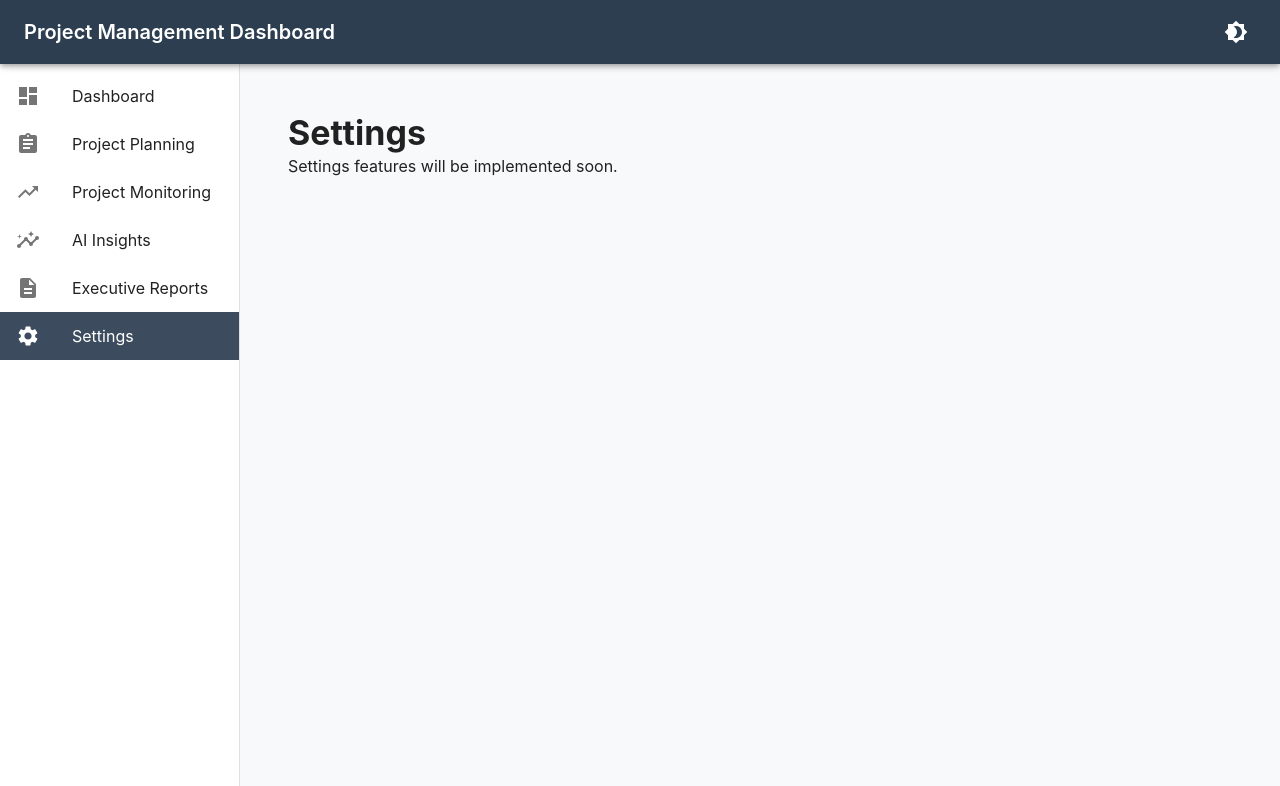
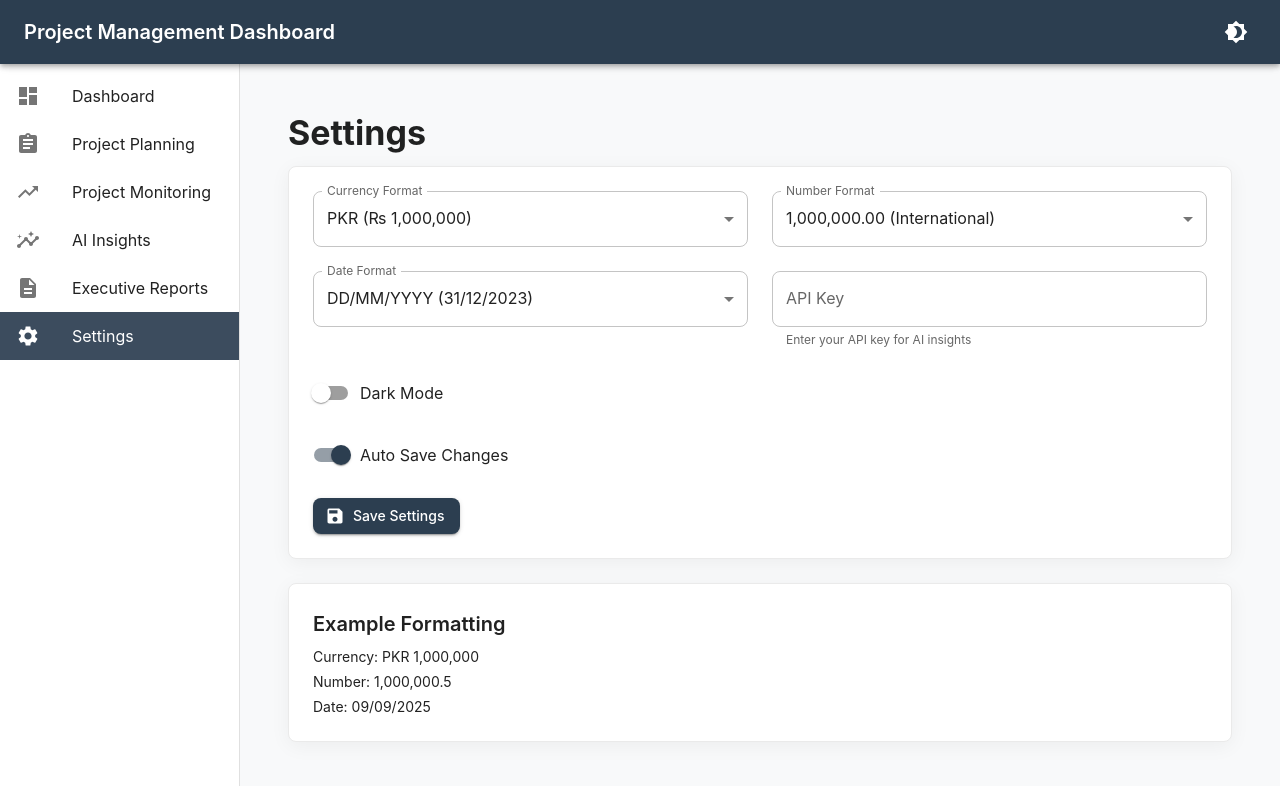
Before and after one commit to talhanust/Project_Management_Dashboard, a React (Create React App) app: page /settings in a window 1280 px wide. Shown: the top 786 px of the page. Built offline with nearby package versions, Linux system fonts and the light colour scheme.

Commit message:
Update Settings.js

```diff
--- a/src/components/Settings.js
+++ b/src/components/Settings.js
@@ -1,11 +1,175 @@
-import React from 'react';
-import { Box, Typography } from '@mui/material';
+import React, { useState } from 'react';
+import {
+  Box,
+  Card,
+  Typography,
+  Grid,
+  FormControl,
+  InputLabel,
+  Select,
+  MenuItem,
+  Switch,
+  FormControlLabel,
+  Button,
+  Alert,
+  TextField
+} from '@mui/material';
+import { Save as SaveIcon } from '@mui/icons-material';
+import { useApp } from '../contexts/AppContext';
 
 const Settings = () => {
+  const { darkMode, setDarkMode, currency, setCurrency, formatCurrency } = useApp();
+  const [settings, setSettings] = useState({
+    currency,
+    darkMode,
+    numberFormat: 'en-PK',
+    dateFormat: 'dd/MM/yyyy',
+    autoSave: true,
+    apiKey: ''
+  });
+
+  const [saveStatus, setSaveStatus] = useState('');
+
+  const handleSettingChange = (field, value) => {
+    setSettings(prev => ({
+      ...prev,
+      [field]: value
+    }));
+  };
+
+  const handleSaveSettings = () => {
+    setCurrency(settings.currency);
+    setDarkMode(settings.darkMode);
+
+    // Save other settings to localStorage
+    localStorage.setItem('appSettings', JSON.stringify(settings));
+
+    setSaveStatus('Settings saved successfully!');
+    setTimeout(() => setSaveStatus(''), 3000);
+  };
+
   return (
     <Box p={3}>
-      <Typography variant="h4">Settings</Typography>
-      <Typography>Settings features will be implemented soon.</Typography>
+      <Typography variant="h4" component="h1" gutterBottom>
+        Settings
+      </Typography>
+
+      <Card elevation={2} sx={{ p: 3 }}>
+        {saveStatus && (
+          <Alert severity="success" sx={{ mb: 2 }}>
+            {saveStatus}
+          </Alert>
+        )}
+
+        <Grid container spacing={3}>
+          <Grid item xs={12} md={6}>
+            <FormControl fullWidth>
+              <InputLabel>Currency Format</InputLabel>
+              <Select
+                value={settings.currency}
+                label="Currency Format"
+                onChange={(e) => handleSettingChange('currency', e.target.value)}
+              >
+                <MenuItem value="PKR">PKR (₨ 1,000,000)</MenuItem>
+                <MenuItem value="RsMn">Rs. Mn (₨ 1.00 Mn)</MenuItem>
+              </Select>
+            </FormControl>
+          </Grid>
+
+          <Grid item xs={12} md={6}>
+            <FormControl fullWidth>
+              <InputLabel>Number Format</InputLabel>
+              <Select
+                value={settings.numberFormat}
+                label="Number Format"
+                onChange={(e) => handleSettingChange('numberFormat', e.target.value)}
+              >
+                <MenuItem value="en-PK">1,000,000.00 (International)</MenuItem>
+                <MenuItem value="ur-PK">۱٬۰۰۰٬۰۰۰٫۰۰ (Urdu)</MenuItem>
+              </Select>
+            </FormControl>
+          </Grid>
+
+          <Grid item xs={12} md={6}>
+            <FormControl fullWidth>
+              <InputLabel>Date Format</InputLabel>
+              <Select
+                value={settings.dateFormat}
+                label="Date Format"
+                onChange={(e) => handleSettingChange('dateFormat', e.target.value)}
+              >
+                <MenuItem value="dd/MM/yyyy">DD/MM/YYYY (31/12/2023)</MenuItem>
+                <MenuItem value="MM/dd/yyyy">MM/DD/YYYY (12/31/2023)</MenuItem>
+                <MenuItem value="yyyy-MM-dd">YYYY-MM-DD (2023-12-31)</MenuItem>
+              </Select>
+            </FormControl>
+          </Grid>
+
+          <Grid item xs={12} md={6}>
+            <TextField
+              fullWidth
+              label="API Key"
+              type="password"
+              value={settings.apiKey}
+              onChange={(e) => handleSettingChange('apiKey', e.target.value)}
+              helperText="Enter your API key for AI insights"
+            />
+          </Grid>
+
+          <Grid item xs={12}>
+            <FormControlLabel
+              control={
+                <Switch
+                  checked={settings.darkMode}
+                  onChange={(e) => handleSettingChange('darkMode', e.target.checked)}
+                />
+              }
+              label="Dark Mode"
+            />
+          </Grid>
+
+          <Grid item xs={12}>
+            <FormControlLabel
+              control={
+                <Switch
+                  checked={settings.autoSave}
+                  onChange={(e) => handleSettingChange('autoSave', e.target.checked)}
+                />
+              }
+              label="Auto Save Changes"
+            />
+          </Grid>
+
+          <Grid item xs={12}>
+            <Button
+              variant="contained"
+              onClick={handleSaveSettings}
+              startIcon={<SaveIcon />}
+            >
+              Save Settings
+            </Button>
+          </Grid>
+        </Grid>
+      </Card>
+
+      <Card elevation={2} sx={{ p: 3, mt: 3 }}>
+        <Typography variant="h6" gutterBottom>
+          Example Formatting
+        </Typography>
+        <Typography variant="body2" gutterBottom>
+          Currency: {formatCurrency(1000000)}
+        </Typography>
+        <Typography variant="body2" gutterBottom>
+          Number: {new Intl.NumberFormat(settings.numberFormat).format(1000000.50)}
+        </Typography>
+        <Typography variant="body2">
+          Date: {new Date().toLocaleDateString(settings.numberFormat, {
+            day: '2-digit',
+            month: '2-digit',
+            year: 'numeric'
+          })}
+        </Typography>
+      </Card>
     </Box>
   );
 };
```
